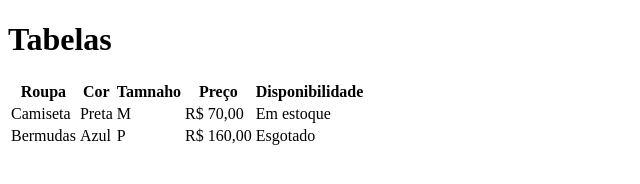
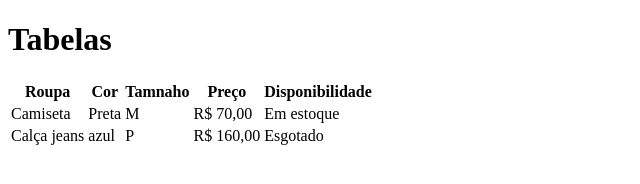
Before and after one commit to vittoriamaria/aula-tabela, a plain HTML site: page index.html in a window 1280 px wide. Shown: the whole page, without its empty margins (0-640 px from the left). Drawn offline with Linux system fonts and the light colour scheme.

Commit message:
trocado de bermuda para calça jeans

```diff
--- a/index.html
+++ b/index.html
@@ -23,8 +23,8 @@
             <td>Em estoque</td>
         </tr>
         <tr>
-            <td>Bermudas</td>
-            <td>Azul</td>
+            <td>Calça jeans</td>
+            <td>azul</td>
             <td>P</td>
             <td>R$ 160,00</td>
             <td>Esgotado</td>
```
